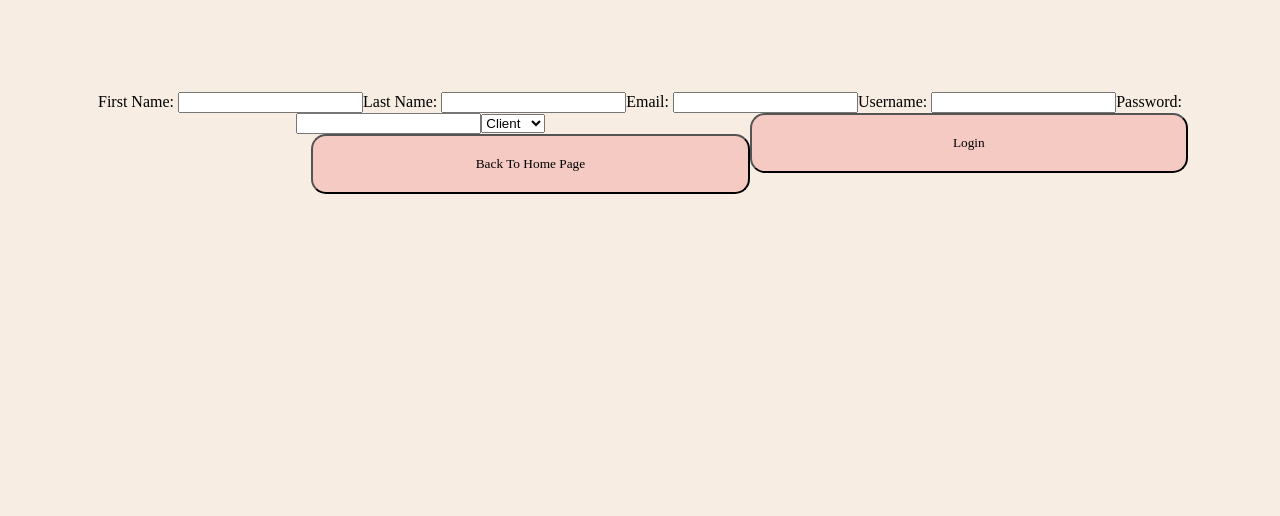
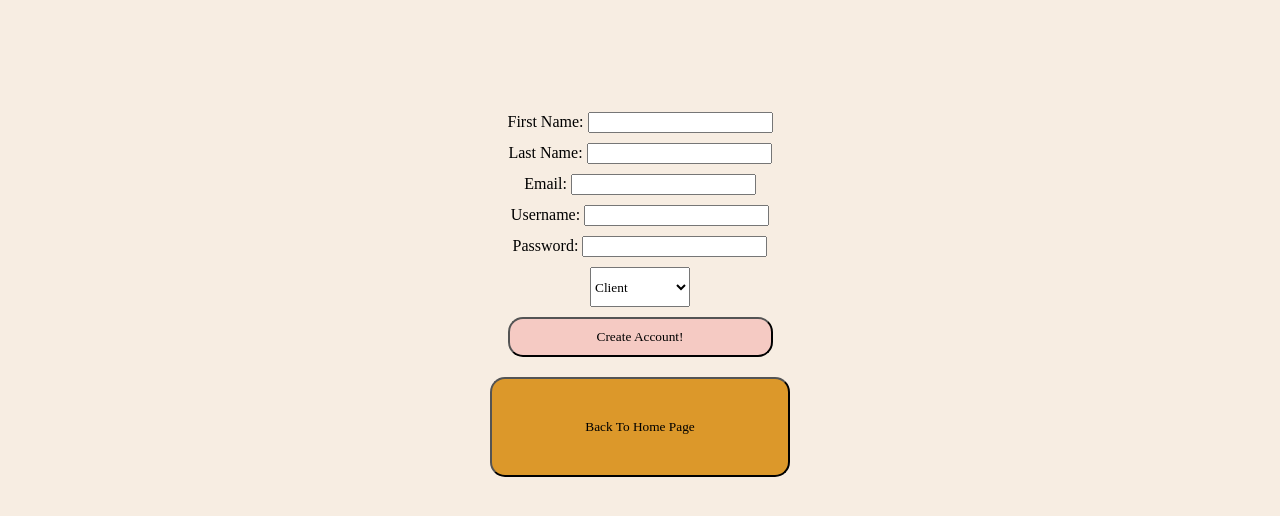
Before and after one commit to honoreverhart/Capstone_Project, a React (Vite) app in the folder client/: page /register in a window 1280 px wide. Shown: the top 516 px of the page. Built offline with nearby package versions, Linux system fonts and the light colour scheme.

Commit message:
Register css done

```diff
--- a/client/src/components/Register.jsx
+++ b/client/src/components/Register.jsx
@@ -91,14 +91,14 @@ export default function Register({ setToken }) {
             />
           </label>
           <label>
-            <select name="role" value={formData.role} onChange={handleChange}>
+            <select className="role" name="role" value={formData.role} onChange={handleChange}>
               <option value="client">Client</option>
               <option value="trainer">Trainer</option>
             </select>
           </label>
-          <button className="button">Login</button>
+          <button className="register_button">Create Account!</button>
         </form>
-        <button className="button" onClick={() => navigate("/")}>
+        <button className="back_to_homepage_button" onClick={() => navigate("/")}>
           Back To Home Page
         </button>
       </div>
--- a/client/src/index.css
+++ b/client/src/index.css
@@ -76,6 +76,7 @@ h3 {
   border-radius: 50px 50px 15px 15px;
   width: 600px;
   height: 20px;
+  justify-content: center;
 }
 @media (max-width: 768px) {
   h1 {
@@ -184,6 +185,34 @@ h3 {
   font-family: Lucida Handwriting;
   margin: 20px;
   display: flex;
+}
+
+.register{
+  font-family: Lucida Handwriting;
+  margin: 20px;
+  display: flex;
+  flex-direction: column;
+  gap: 10px;
+}
+
+.role{
+  height: 40px;
+  width: 100px;
+  font-family: Lucida Handwriting;
+}
+
+.register_button{
+  background-color: #f5cac3;
+  color: black;
+  text-align: center;
+  justify-content: center;
+  border-radius: 15px 15px;
+  font-family: Lucida Handwriting;
+  height: 40px;
+}
+
+.register_button:hover{
+  background-color: #c3928a;
 }
 
 .back_to_homepage_button {
```
